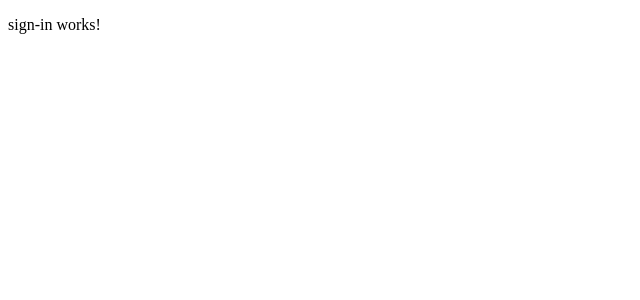
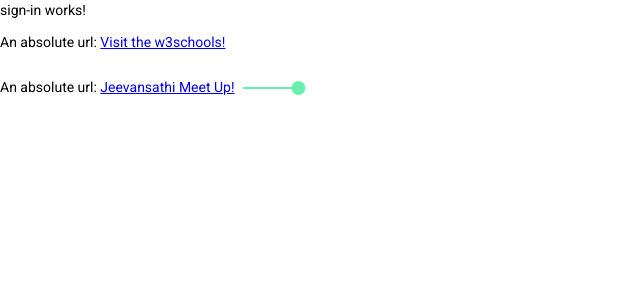
Before and after one commit to smita-89/portal, an Angular app: page /sign-in in a window 1280 px wide. Shown: the top 300 px of the page, without its empty margins (0-640 px from the left). Built offline with nearby package versions, Linux system fonts and the light colour scheme.

Commit message:
add theme in slider

```diff
--- a/angular.json
+++ b/angular.json
@@ -90,6 +90,7 @@
               "src/assets"
             ],
             "styles": [
+              "./node_modules/@angular/material/prebuilt-themes/purple-green.css",
               "src/styles.css"
             ],
             "scripts": []
--- a/package.json
+++ b/package.json
@@ -11,10 +11,12 @@
   "private": true,
   "dependencies": {
     "@angular/animations": "^14.0.0",
+    "@angular/cdk": "^14.2.6",
     "@angular/common": "^14.0.0",
     "@angular/compiler": "^14.0.0",
     "@angular/core": "^14.0.0",
     "@angular/forms": "^14.0.0",
+    "@angular/material": "^14.2.6",
     "@angular/platform-browser": "^14.0.0",
     "@angular/platform-browser-dynamic": "^14.0.0",
     "@angular/router": "^14.0.0",
--- a/src/app/app.component.html
+++ b/src/app/app.component.html
@@ -1,2 +1,3 @@
 
 <router-outlet></router-outlet>
+<mat-slider min="1" max="100" step="1" value="50"></mat-slider>
--- a/src/app/app.module.ts
+++ b/src/app/app.module.ts
@@ -8,6 +8,8 @@
 import { SignInComponent } from './sign-in/sign-in.component';
 import { SignUpComponent } from './sign-up/sign-up.component';
 import { RouterModule } from '@angular/router';
+import { MatSliderModule } from '@angular/material/slider';
+import { BrowserAnimationsModule } from '@angular/platform-browser/animations';
 @NgModule({
   declarations: [
     AppComponent,
@@ -20,13 +22,13 @@
   imports: [
     BrowserModule, RouterModule.forRoot(
       [
-        { path: '', component: AboutUsComponent },
+        { path: 'about-us', component: AboutUsComponent },
         { path: 'contact-us', component: ContactUsComponent },
         { path: 'home', component: HomeComponent},
         { path: 'sign-in', component: SignInComponent },
         { path: 'sign-up',component:SignUpComponent }
       ]
-    )
+    ),MatSliderModule, BrowserAnimationsModule,
   ],
   providers: [],
   bootstrap: [AppComponent]
--- a/src/app/sign-in/sign-in.component.html
+++ b/src/app/sign-in/sign-in.component.html
@@ -1 +1,14 @@
 <p>sign-in works!</p>
+<p> An absolute url:
+    <a href="https://www.w3schools.com">Visit the w3schools! </a>
+</p>
+
+<span>An absolute url:
+    <a href="https://www.jeevansathi.com">Jeevansathi Meet Up!</a></span>
+
+    <!-- <button mat-button>Angular Mat Button</button>
+    <button mat-raised-button>Basic</button>
+    <button mat-raised-button color="primary">Primary</button>
+    <button mat-raised-button color="accent">Accent</button>
+    <button mat-raised-button color="warn">Warn</button>
+    <button mat-raised-button disabled>Disabled</button> -->
--- a/src/index.html
+++ b/src/index.html
@@ -6,8 +6,11 @@
   <base href="/">
   <meta name="viewport" content="width=device-width, initial-scale=1">
   <link rel="icon" type="image/x-icon" href="favicon.ico">
+  <link rel="preconnect" href="https://fonts.gstatic.com">
+  <link href="https://fonts.googleapis.com/css2?family=Roboto:wght@300;400;500&display=swap" rel="stylesheet">
+  <link href="https://fonts.googleapis.com/icon?family=Material+Icons" rel="stylesheet">
 </head>
-<body>
+<body class="mat-typography">
   <app-root></app-root>
 </body>
 </html>
--- a/src/styles.css
+++ b/src/styles.css
@@ -1 +1,5 @@
 /* You can add global styles to this file, and also import other style files */
+
+@import url('~@angular/material/prebuilt-themes/purple-green.css');
+html, body { height: 100%; }
+body { margin: 0; font-family: Roboto, "Helvetica Neue", sans-serif; }
```
Also changed, not shown: 1 other file (tests, documents, lock files or other folders).
